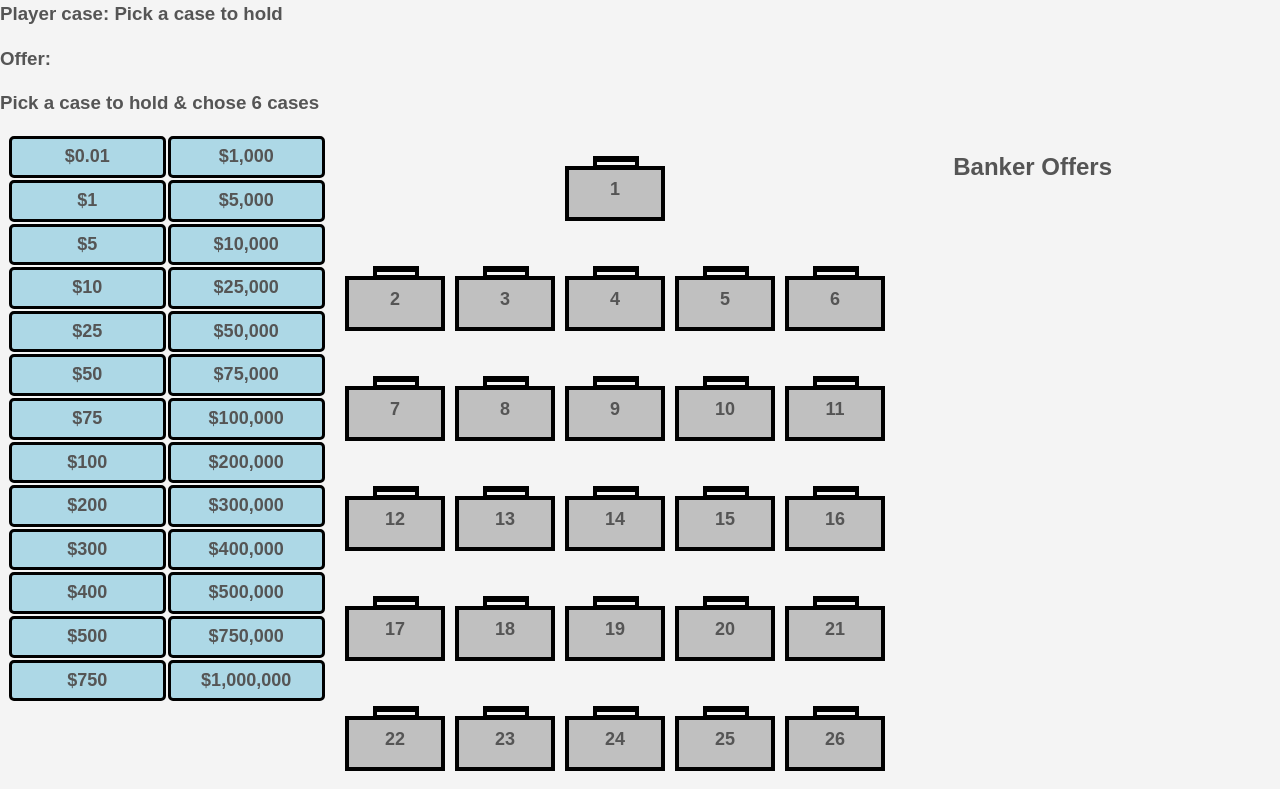
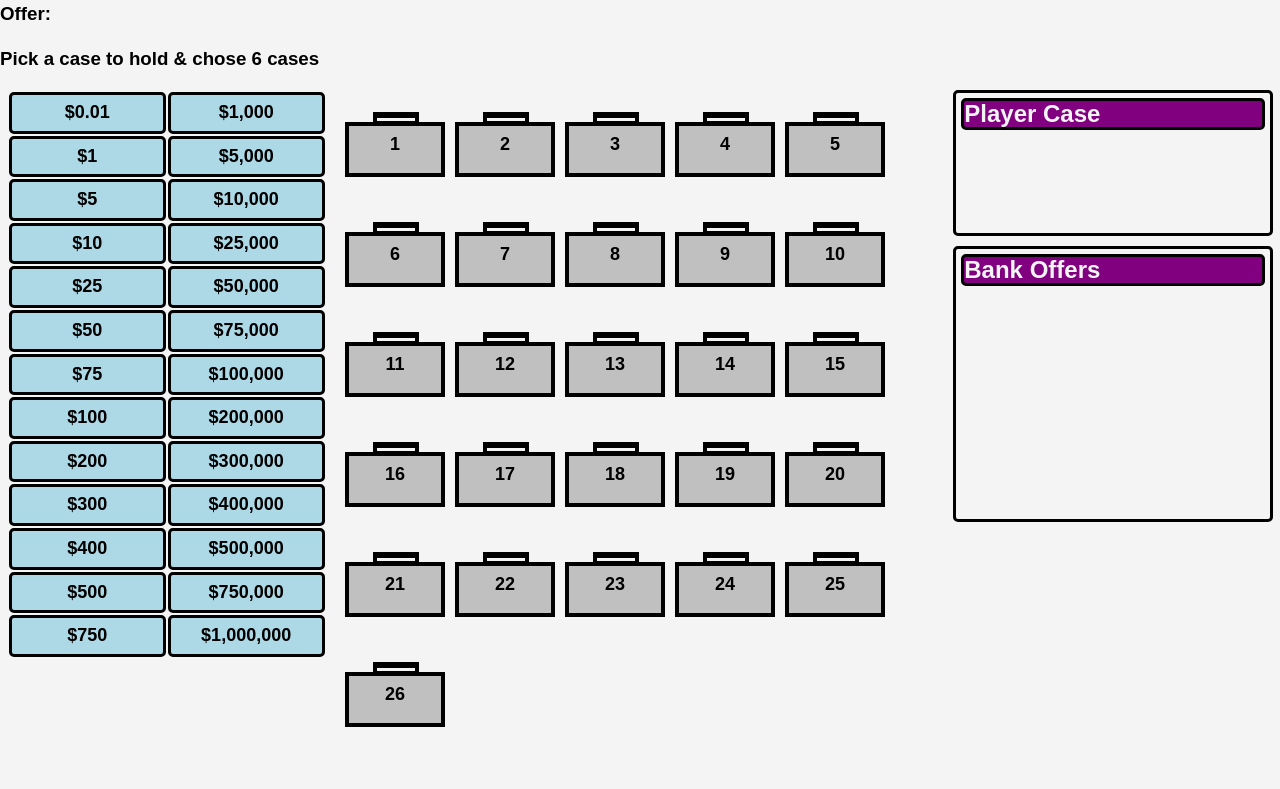
Before and after one commit to gregorypuckett/deal-no-deal, a plain HTML site: page index.html in a window 1280 px wide. Shown: the part 67-856 px from the top of the page. After the commit the page ends 812 px from the top, so only its background shows below. Drawn offline with Linux system fonts and the light colour scheme.

Commit message:
Added more css and better layout

```diff
--- a/css/style.css
+++ b/css/style.css
@@ -1,6 +1,6 @@
 body {
    background-color: #f4f4f4;
-   color: #555;
+   color: #000;
    font-family: Arial, Helvetica, sans-serif;
    font-size: 16px;
    line-height: 1.6em;
@@ -68,8 +68,9 @@ body {
  }
 
  .player-case {
-   background-color: gold;
+   /* background-color: gold; */
    border-radius: 5px;
+   margin: auto;
  }
 
  .player-case:hover {
@@ -95,8 +96,13 @@ td {
 
 .eliminated {
    background-color: lightgrey;
+   color: gray;
    border-width: 1px;
-   text-decoration: line-through;
+   /* text-decoration: line-through; */
+   border-left: 3px solid gray;
+   border-top: 3px solid gray;
+   border-right: 3px solid gainsboro;
+   border-bottom: 3px solid gainsboro;
 }
 
 .case-won {
@@ -107,3 +113,35 @@ td {
    margin: 0;
    font-size: 24px;
 }
+
+#player-case-display {
+   height: 130px;
+   padding: 5px;
+   border: 3px solid #000;
+   border-radius: 5px;
+
+}
+
+#player-case-display h2{
+   margin: 0;
+   border: 3px solid #000;
+   background-color: purple;
+   border-radius: 5px;
+   color: #f4f4f4;
+}
+
+#banker-offers {
+   margin-top: 10px;
+   height: 260px;
+   padding: 5px;
+   border: 3px solid #000;
+   border-radius: 5px;
+}
+
+#banker-offers h2{
+   margin: 0;
+   border: 3px solid #000;
+   background-color: purple;
+   border-radius: 5px;
+   color: #f4f4f4;
+}
--- a/index.html
+++ b/index.html
@@ -12,9 +12,7 @@
       <h1>Deal Or No Deal</h1>
    </header>
 
-   <h3>Player case:
-      <span id="display-case">Pick a case to hold</span>
-   </h3>
+
    <h3>Offer:
       <span id="offer"></span>
       <span id="offer-buttons"></span>
@@ -25,11 +23,16 @@
          <table id="prize-table"></table>
       </div>
       <div id="stage">
-         <div id="first-case"></div>
+         <!-- <div id="first-case"></div> -->
       </div>
       <div id="right-stage">
-         <h2>Banker Offers</h2>
-         <div id="banker-offers"></div>
+
+            <div id="player-case-display">
+               <h2>Player Case</h2>
+            </div>
+         <div id="banker-offers">
+            <h2>Bank Offers</h2>
+         </div>
       </div>
    </div>
    <script src="main.js"></script>
--- a/main.js
+++ b/main.js
@@ -59,11 +59,13 @@ function createStage() {
       newCase.textContent = newCase.id
       newCase.classList.add("briefcase", "unopened")
       newCase.addEventListener("click", pickFirstCase)
-      if (newCase.id === "1") {
-         document.querySelector("#first-case").append(newCase)
-      } else {
-         stageElmt.append(newCase)
-      }
+      // if (newCase.id === "1") {
+      //    document.querySelector("#first-case").append(newCase)
+      // } else {
+      //    stageElmt.append(newCase)
+      // }
+
+      stageElmt.append(newCase)
 
       // create prize table
       // const th = document.createElement("th")
@@ -126,9 +128,14 @@ function pickFirstCase() {
    let caseId = this.id
    const casePrize = briefcases[caseId - 1].cashAmount
    playerCase = {id: caseId, cashAmount: casePrize}
-   displayCaseElmt.textContent = caseId
+
    const briefcase = document.querySelectorAll(".briefcase")
    briefcase[caseId - 1].classList.add("player-case")
+
+   //move player picked case to display area
+   const playerCaseDisplay = document.querySelector("#player-case-display")
+   const pickedCase = document.getElementById(caseId)
+   playerCaseDisplay.appendChild(pickedCase)
 
    briefcase.forEach(function(_case) {
       _case.removeEventListener("click", pickFirstCase)
@@ -317,6 +324,13 @@ function deal() {
    let message = `${congrats}! You won ${formatCash(winnings)} and your case had ${formatCash(playerCase.cashAmount)}!`
    offerBtn.style.display = "none"
    offerElmt.textContent = message
+
+   const selectedCase = document.getElementById(playerCase.id)
+   selectedCase.textContent = formatCash(playerCase.cashAmount)
+   selectedCase.classList.add("opened")
+   selectedCase.classList.remove("unopened")
+
+
    gameOver()
 
 }
```
